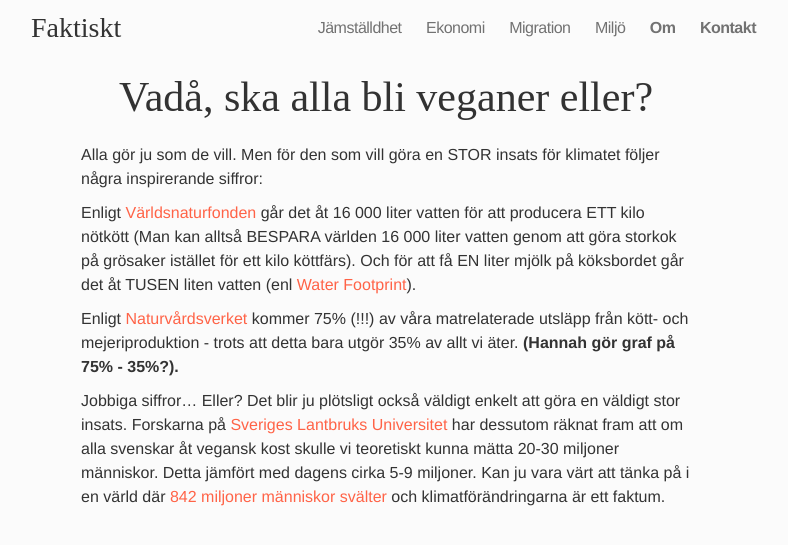
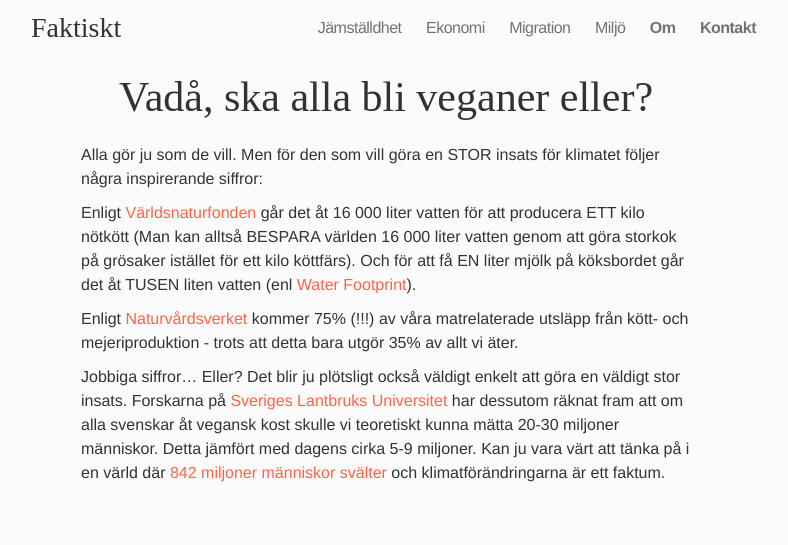
Before and after one commit to frigolitvarulv/faktiskt.github.io, a Jekyll site: the page built from miljo/vad-ska-alla-bli-veganer-eller.md, in a window 1280 px wide. Shown: the top 545 px of the page, without its empty margins (254-1042 px from the left). Built offline with Jekyll 4.4.1, drawn with Linux system fonts in a browser that asks for light colours; nearby versions of some CDN libraries; Markdown is read by kramdown in place of the engine named in the settings.

Commit message:
Updated vad-ska-alla-bli-veganer-eller.md

```diff
--- a/miljo/vad-ska-alla-bli-veganer-eller.md
+++ b/miljo/vad-ska-alla-bli-veganer-eller.md
@@ -6,10 +6,11 @@
 
 
 
+
 Alla gör ju som de vill. Men för den som vill göra en STOR insats för klimatet följer några inspirerande siffror:
 
 Enligt [Världsnaturfonden](http://www.wwf.se/vrt-arbete/klimat/min-vardag/artikelarkiv/1517751-min-vardag-glm-snabba-duschar-spara-vatten-p-riktigt) går det åt 16 000 liter vatten för att producera ETT kilo nötkött (Man kan alltså BESPARA världen 16 000 liter vatten genom att göra storkok på grösaker istället för ett kilo köttfärs). Och för att få EN liter mjölk på köksbordet går det åt TUSEN liten vatten (enl [Water Footprint](http://waterfootprint.org/media/downloads/Hoekstra-2008-WaterfootprintFood.pdf)).
 
-Enligt [Naturvårdsverket](https://www.naturvardsverket.se/Documents/publikationer6400/978-91-620-6653-6.pdf?pid=14404) kommer 75% (!!!) av våra matrelaterade utsläpp från kött- och mejeriproduktion - trots att detta bara utgör 35% av allt vi äter. **(Hannah gör graf på 75% - 35%?).**
+Enligt [Naturvårdsverket](http://www.naturvardsverket.se/Documents/publikationer6400/978-91-620-6456-3.pdf "Hållbara konsumtionsmönster") kommer 75% (!!!) av våra matrelaterade utsläpp från kött- och mejeriproduktion - trots att detta bara utgör 35% av allt vi äter.
 
 Jobbiga siffror... Eller? Det blir ju plötsligt också väldigt enkelt att göra en väldigt stor insats. Forskarna på [Sveriges Lantbruks Universitet](http://www.slu.se/Global/externwebben/nl-fak/vaxtproduktionsekologi/Ekhaga%20Dok/Poster_5_Din_matyta.pdf) har dessutom räknat fram att om alla svenskar åt vegansk kost skulle vi teoretiskt kunna mätta 20-30 miljoner människor. Detta jämfört med dagens cirka 5-9 miljoner. Kan ju vara värt att tänka på i en värld där [842 miljoner människor svälter](http://sv.wfp.org/hunger/frågor-om-hunger) och klimatförändringarna är ett faktum.
```
